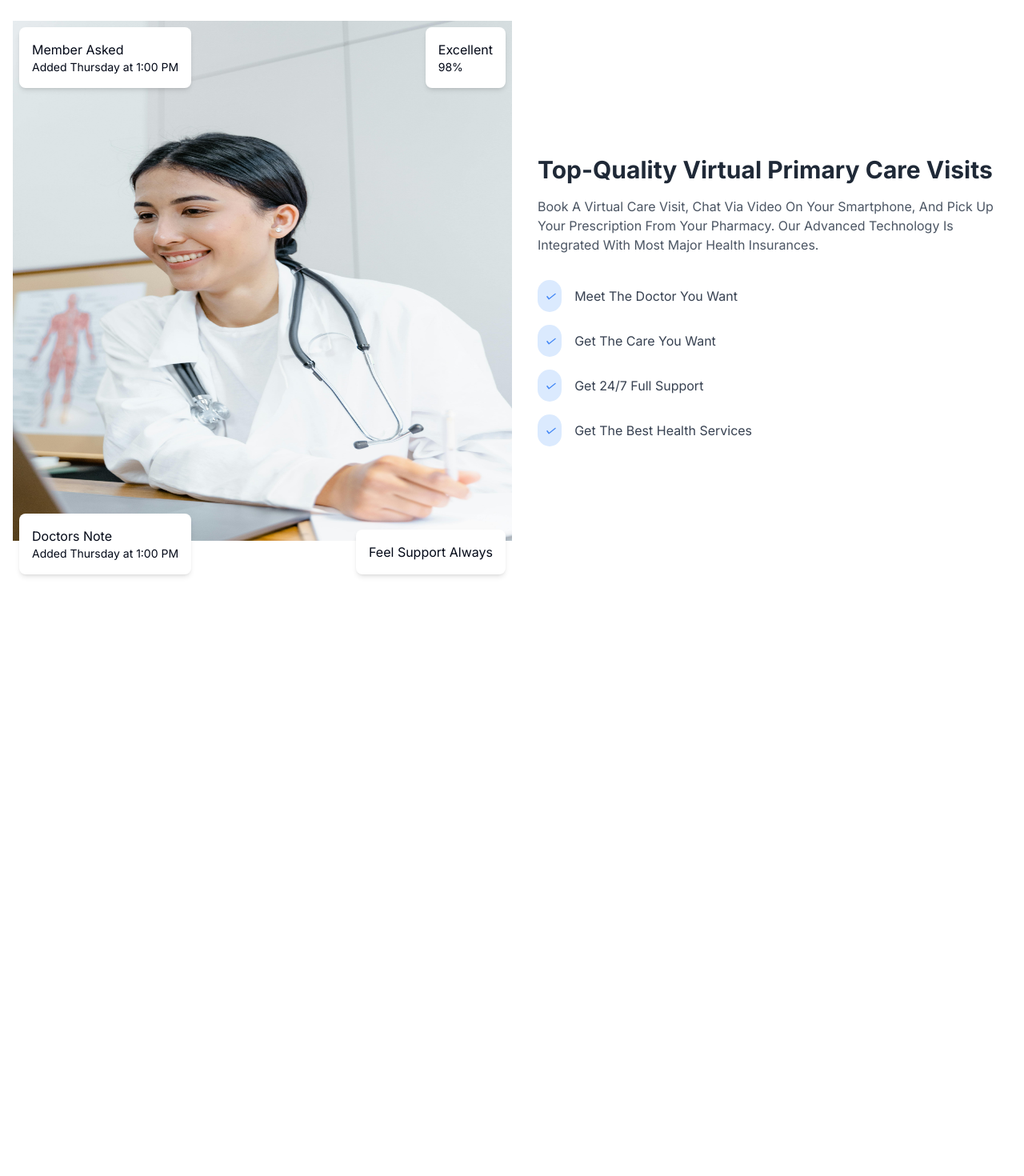
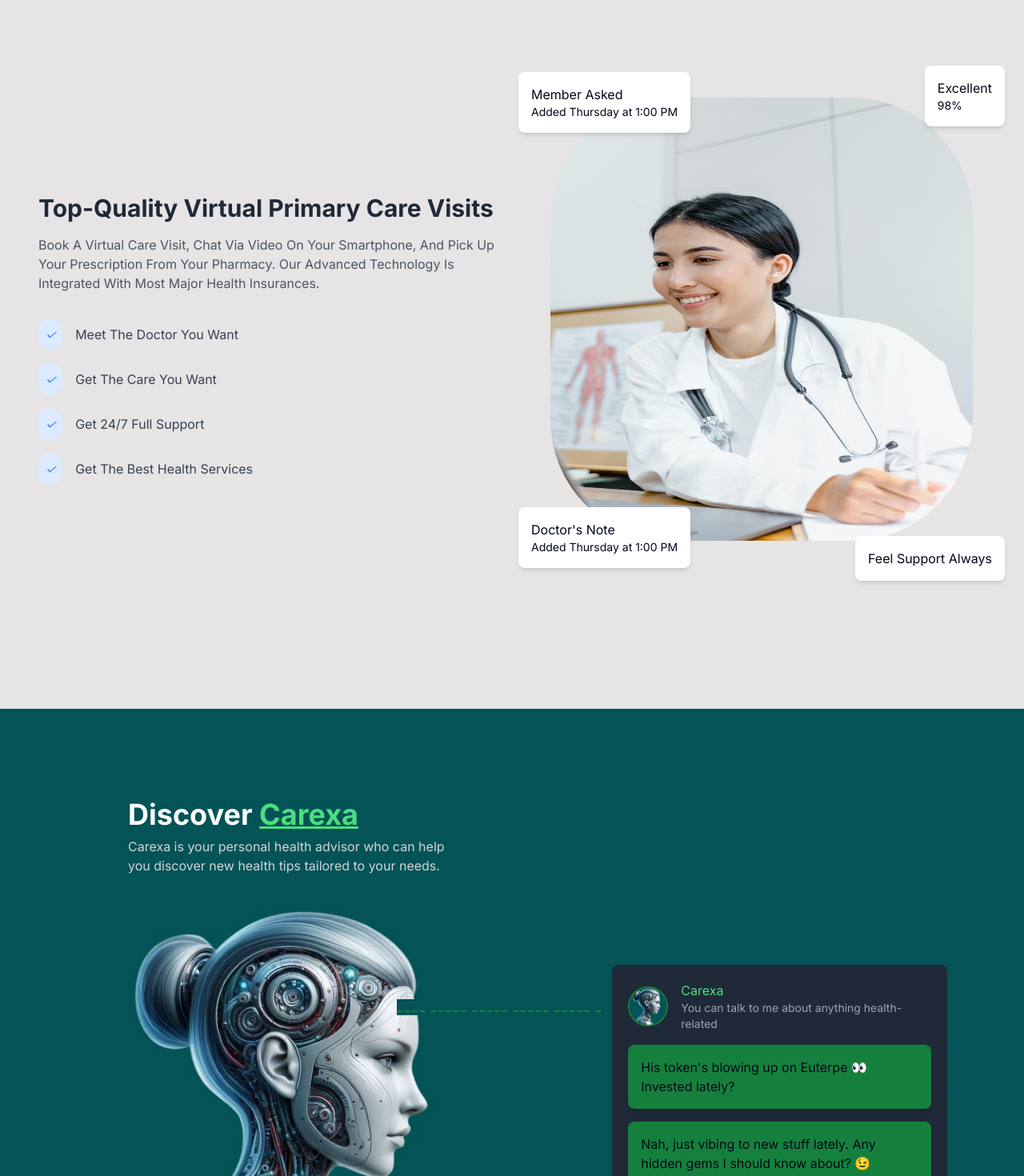
Before and after one commit to obuastella/Hospital-Management-Software-HMS, a Next.js app in the folder hms/: page / in a window 1280 px wide. Shown: the part 1260-2730 px from the top of the page at 80% size. Before the commit the page ends 2034 px from the top, so only its background shows below. Built offline with nearby package versions, Linux system fonts and the light colour scheme.

Commit message:
Adjusted the telemedicine section and Created carexa section

```diff
--- /dev/null
+++ b/hms/app/LandingPage/Sections/carexaSection.tsx
@@ -0,0 +1,113 @@
+"use client"
+/* eslint-disable react/no-unescaped-entities */
+import React from 'react';
+import Image from 'next/image';
+
+const CarexaSection: React.FC = () => {
+  return (
+    <div className="bg-[#045357] pt-28 pb-28">
+      <div className=" w-[400px] ml-40">
+        <h2 className="text-4xl font-bold text-white">
+          Discover <span className="text-green-400 underline">Carexa</span>
+        </h2>
+        <p className="mt-2 text-gray-300">
+          Carexa is your personal health advisor who can help you discover new
+          health tips tailored to your needs.
+        </p>
+      </div>
+      <div className="container mx-auto px-4 flex flex-col md:flex-row items-center mt-10">
+        <div className="md:w-1/2 mb-8 md:mb-0">
+          <Image
+            src="/images/carexa/carexa.png"
+            alt="Carexa"
+            width={500}
+            height={500}
+            className="rounded-lg ml-28"
+          />
+        </div>
+        <div className="lineContainer mb-[230px]">
+          <div className="line text-green-700 font-bold text-xl">----- ----- ----- ----- ----- ----- ----- ----- ----- ----- ----- ----- ----- ----- -- --- -----</div>
+        </div>
+        <div className="md:w-1/2 pr-20 h-[400px]">
+          <div className="mt-8 bg-gray-800 p-5 rounded-lg">
+            <div className="flex items-center mb-4">
+              <Image
+                src="/images/carexa/carexa.png"
+                alt="Carexa"
+                width={50}
+                height={50}
+                className="rounded-full border-[2px] border-green-700"
+              />
+              <div className="ml-4">
+                <p className="text-green-400">Carexa</p>
+                <p className="text-gray-400 text-sm">
+                  You can talk to me about anything health-related
+                </p>
+              </div>
+            </div>
+            <div className="space-y-4">
+              <div className="bg-green-700 p-4 rounded-lg shadow-md">
+                <p>His token's blowing up on Euterpe 👀 Invested lately?</p>
+              </div>
+              <div className="bg-green-700 p-4 rounded-lg shadow-md">
+                <p>
+                  Nah, just vibing to new stuff lately. Any hidden gems I should
+                  know about? 😉
+                </p>
+              </div>
+              <div className="bg-green-700 p-4 rounded-lg shadow-md">
+                <p>
+                  Always! This artist Solis - soulful voice, totally your style.
+                  Check her out!
+                </p>
+              </div>
+            </div>
+            <div className="mt-4">
+              <input
+                type="text"
+                placeholder="Your message..."
+                className="w-full p-2 bg-gray-700 text-white rounded-lg focus:outline-none focus:ring-2 focus:ring-green-400"
+              />
+            </div>
+          </div>
+        </div>
+      </div>
+      <style jsx>{`
+        @keyframes move {
+          0% {
+            transform: translateX(100%);
+          }
+          100% {
+            transform: translateX(-100%);
+          }
+        }
+
+        .lineContainer {
+          width: 28%;
+          overflow: hidden;
+          background-color: #045357;
+          position: relative;
+          height: 20px;
+        }
+
+        .line {
+          display: flex;
+          position: absolute;
+          top: 0;
+          left: 0;
+          height: 20px;
+          background: repeating-linear-gradient(
+            to right,
+            black,
+            black 50px,
+            transparent 10px,
+            transparent 20px,
+          );
+          animation: move 4s linear infinite;
+        }
+      `}</style>
+    </div>
+  );
+};
+
+export default CarexaSection;
--- a/hms/app/LandingPage/Sections/secondSection.tsx
+++ b/hms/app/LandingPage/Sections/secondSection.tsx
@@ -1,36 +1,12 @@
+/* eslint-disable react/no-unescaped-entities */
 import React from 'react';
 import Image from 'next/image';
 
 const SecondSection: React.FC = () => {
   return (
-    <div className="bg-[#E6E4E5 ] py-12">
+    <div className="bg-[#E6E4E5] pt-24 pb-28 ">
       <div className="container mx-auto px-4 flex flex-col md:flex-row items-center">
-        <div className="md:w-1/2 mb-8 md:mb-0">
-          <div className="relative h-[700px]">
-            <Image
-              src="/images/consultant.jpg"
-              alt="Doctor"
-              width={700}
-              height={700}
-              className="w-full h-[650px]"
-            />
-            <div className="absolute top-2 left-2 bg-white p-4 rounded-lg shadow-md">
-              <p>Member Asked</p>
-              <p className="text-sm">Added Thursday at 1:00 PM</p>
-            </div>
-            <div className="absolute bottom-2 left-2 bg-white p-4 rounded-lg shadow-md">
-              <p>Doctors Note</p>
-              <p className="text-sm">Added Thursday at 1:00 PM</p>
-            </div>
-            <div className="absolute top-2 right-2 bg-white p-4 rounded-lg shadow-md">
-              <p>Excellent</p>
-              <p className="text-sm">98%</p>
-            </div>
-            <div className="absolute bottom-2 right-2 bg-white p-4 rounded-lg shadow-md">
-              <p>Feel Support Always</p>
-            </div>
-          </div>
-        </div>
+
         <div className="md:w-1/2 pl-8">
           <h2 className="text-3xl font-bold text-gray-800">
             Top-Quality Virtual Primary Care Visits
@@ -69,6 +45,39 @@
             </li>
           </ul>
         </div>
+
+        <div className="md:w-1/2 mb-8 md:mb-0">
+          <div className="relative h-[700px]">
+            <Image
+              src="/images/consultant.jpg"
+              alt="Doctor"
+              width={700}
+              height={700}
+              className="w-full h-[650px] p-12"
+              style={{
+                borderTopLeftRadius: '200px',
+                borderBottomRightRadius: '200px',
+                borderBottomLeftRadius: '200px',
+                borderTopRightRadius: '200px',
+              }}
+            />
+            <div className="absolute top-4 left-2 bg-white p-4 rounded-lg shadow-md">
+              <p>Member Asked</p>
+              <p className="text-sm">Added Thursday at 1:00 PM</p>
+            </div>
+            <div className="absolute bottom-16 left-2 bg-white p-4 rounded-lg shadow-md">
+              <p>Doctor's Note</p>
+              <p className="text-sm">Added Thursday at 1:00 PM</p>
+            </div>
+            <div className="absolute top-2 right-2 bg-white p-4 rounded-lg shadow-md">
+              <p>Excellent</p>
+              <p className="text-sm">98%</p>
+            </div>
+            <div className="absolute bottom-12 right-2 bg-white p-4 rounded-lg shadow-md">
+              <p>Feel Support Always</p>
+            </div>
+          </div>
+        </div>
       </div>
     </div>
   );
--- a/hms/app/page.tsx
+++ b/hms/app/page.tsx
@@ -1,6 +1,7 @@
 import Navbar from "./LandingPage/Navbar/navbar";
 import HeroSection from "./LandingPage/Sections/heroSection";
 import SecondSection from "./LandingPage/Sections/secondSection";
+import CarexaSection from "./LandingPage/Sections/carexaSection"
 
 export default function page() {
   return (
@@ -8,6 +9,7 @@
       < Navbar />
       < HeroSection />
       < SecondSection />
+      < CarexaSection />
     </main>
   );
 }
```
Also changed, not shown: hms/public/images/carexa/carexa-p.png (added), hms/public/images/carexa/carexa.png (added).
